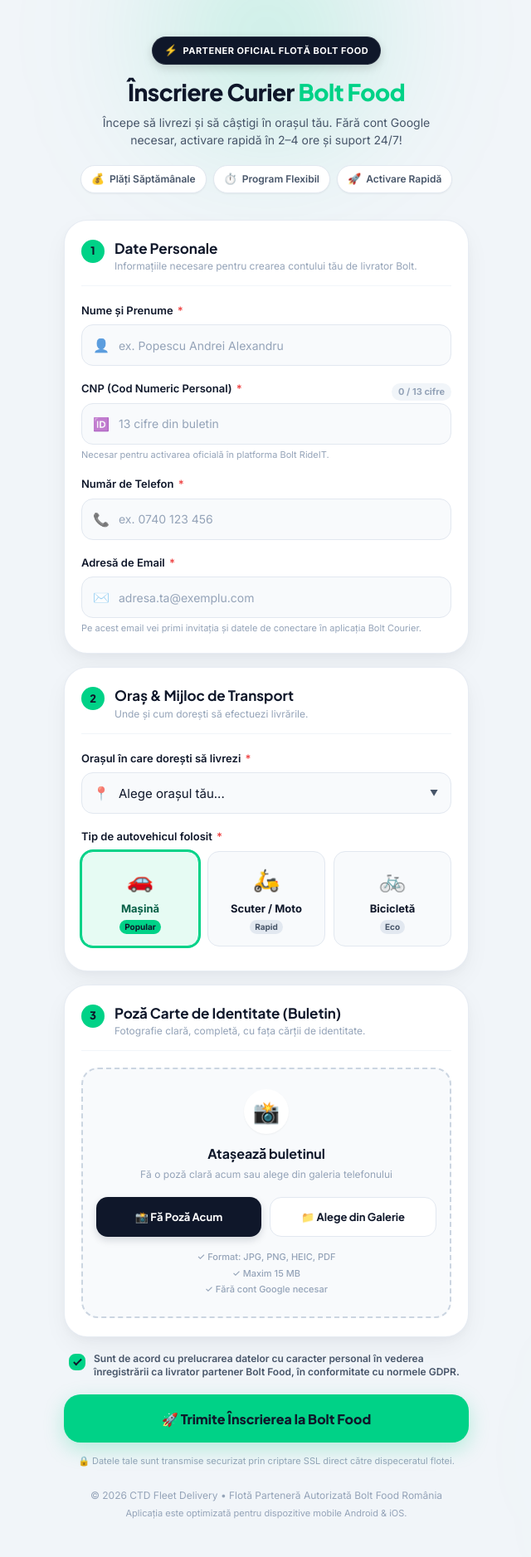
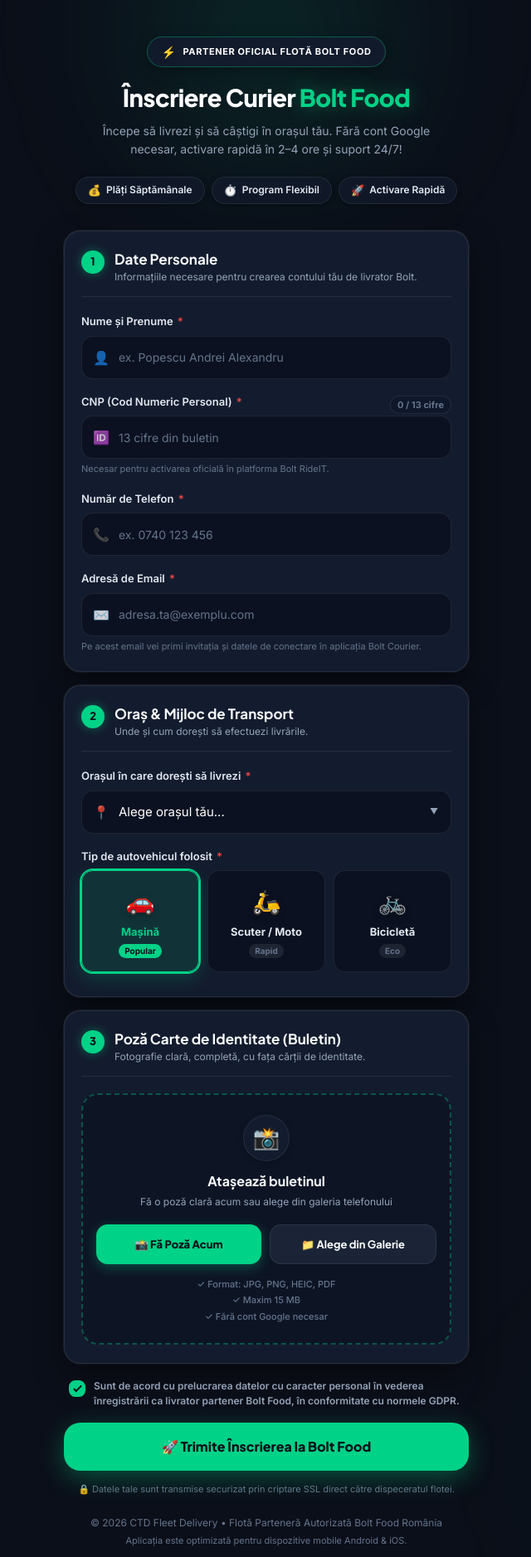
Before and after one commit to Zmocolini/inscriere-curieri-bolt, a website: page public/index.html in a window 1280 px wide. Shown: the top 1877 px of the page at 83% size, without its empty margins (319-959 px from the left). Drawn offline with Linux system fonts and the light colour scheme.

Commit message:
Update styles.css

```diff
--- a/public/styles.css
+++ b/public/styles.css
@@ -1,44 +1,54 @@
 /* ==========================================================================
    BOLT FOOD FLEET - INSCRIERE CURIERI
-   DESIGN SISTEM: Mobile-First, Curat, Modern, Stil Bolt Food
+   DESIGN SISTEM: Premium Obsidian Dark, 100% Mobile-First, Stil Bolt Food Oficial
    ========================================================================== */
 
 :root {
+  /* Culoare semnătură Bolt Food */
   --bolt-green: #00D287;
-  --bolt-green-hover: #00b875;
-  --bolt-green-light: #E6FBF3;
-  --bolt-green-glow: rgba(0, 210, 135, 0.25);
+  --bolt-green-hover: #00e695;
+  --bolt-green-light: rgba(0, 210, 135, 0.12);
+  --bolt-green-glow: rgba(0, 210, 135, 0.35);
 
-  --bg-primary: #0B1120;
-  --bg-surface: #FFFFFF;
-  --bg-card: #FFFFFF;
-  --bg-input: #F8FAFC;
-  --bg-input-focus: #FFFFFF;
+  /* Fundal Obsidian & Suprafețe */
+  --bg-primary: #0B0F19;
+  --bg-secondary: #0F172A;
+  --bg-card: #131C2E;
+  --bg-card-hover: #182338;
+  --bg-input: #0B1120;
+  --bg-input-focus: #0F172A;
 
-  --text-primary: #0F172A;
-  --text-secondary: #475569;
-  --text-muted: #94A3B8;
-  --text-inverted: #FFFFFF;
+  /* Tipografie & Culori Text */
+  --text-primary: #F8FAFC;
+  --text-secondary: #94A3B8;
+  --text-muted: #64748B;
+  --text-inverted: #0B0F19;
 
-  --border-light: #E2E8F0;
+  /* Borduri & Accente */
+  --border-subtle: rgba(255, 255, 255, 0.08);
+  --border-hover: rgba(255, 255, 255, 0.16);
   --border-focus: #00D287;
 
   --danger: #EF4444;
-  --danger-light: #FEE2E2;
+  --danger-light: rgba(239, 68, 68, 0.15);
+  --danger-border: rgba(239, 68, 68, 0.3);
 
+  /* Geometrie - Rotunjiri 20px Mobile-First */
   --radius-sm: 8px;
   --radius-md: 14px;
   --radius-lg: 20px;
-  --radius-xl: 28px;
+  --radius-xl: 24px;
   --radius-full: 9999px;
 
   --font-heading: 'Plus Jakarta Sans', -apple-system, BlinkMacSystemFont, sans-serif;
   --font-body: 'Inter', -apple-system, BlinkMacSystemFont, sans-serif;
 
-  --shadow-sm: 0 1px 2px 0 rgba(0, 0, 0, 0.05);
-  --shadow-md: 0 4px 6px -1px rgba(0, 0, 0, 0.07), 0 2px 4px -2px rgba(0, 0, 0, 0.05);
-  --shadow-lg: 0 10px 15px -3px rgba(0, 0, 0, 0.08), 0 4px 6px -4px rgba(0, 0, 0, 0.04);
-  --shadow-card: 0 12px 32px -4px rgba(15, 23, 42, 0.06), 0 4px 12px -2px rgba(15, 23, 42, 0.03);
+  /* Umbre adânci estompate pentru dark mode */
+  --shadow-sm: 0 2px 6px rgba(0, 0, 0, 0.3);
+  --shadow-md: 0 6px 16px rgba(0, 0, 0, 0.4);
+  --shadow-lg: 0 12px 28px rgba(0, 0, 0, 0.5);
+  --shadow-card: 0 16px 36px -4px rgba(0, 0, 0, 0.5), 0 0 0 1px var(--border-subtle);
+  --shadow-glow: 0 8px 30px var(--bolt-green-glow);
 }
 
 /* RESET & BAZĂ */
@@ -51,39 +61,40 @@
 
 body {
   font-family: var(--font-body);
-  background-color: #F1F5F9;
+  background-color: var(--bg-primary);
   color: var(--text-primary);
   line-height: 1.5;
   min-height: 100vh;
   position: relative;
   overflow-x: hidden;
   padding-bottom: 40px;
+  -webkit-font-smoothing: antialiased;
 }
 
-/* EFECTE AMBIENTALE DECORATIVE */
+/* EFECTE AMBIENTALE DECORATIVE (Ambient Glows) */
 .ambient-glow {
   position: absolute;
   border-radius: 50%;
-  filter: blur(90px);
+  filter: blur(100px);
   pointer-events: none;
   z-index: 0;
 }
 
 .top-glow {
-  top: -100px;
+  top: -120px;
   left: 50%;
   transform: translateX(-50%);
-  width: 360px;
-  height: 280px;
-  background: radial-gradient(circle, rgba(0, 210, 135, 0.35) 0%, rgba(11, 17, 32, 0) 70%);
+  width: 380px;
+  height: 320px;
+  background: radial-gradient(circle, rgba(0, 210, 135, 0.28) 0%, rgba(11, 15, 25, 0) 70%);
 }
 
 .bottom-glow {
   bottom: 0;
-  right: -50px;
-  width: 300px;
-  height: 300px;
-  background: radial-gradient(circle, rgba(0, 210, 135, 0.15) 0%, rgba(241, 245, 249, 0) 70%);
+  right: -60px;
+  width: 340px;
+  height: 340px;
+  background: radial-gradient(circle, rgba(0, 210, 135, 0.18) 0%, rgba(11, 15, 25, 0) 70%);
 }
 
 /* CONTAINER PRINCIPAL */
@@ -104,49 +115,51 @@ body {
 .brand-badge {
   display: inline-flex;
   align-items: center;
-  gap: 6px;
-  background-color: #0F172A;
+  gap: 8px;
+  background-color: rgba(19, 28, 46, 0.85);
+  backdrop-filter: blur(12px);
   color: #FFFFFF;
-  padding: 6px 14px;
+  padding: 7px 16px;
   border-radius: var(--radius-full);
   font-size: 11px;
-  font-weight: 700;
-  letter-spacing: 0.5px;
-  box-shadow: 0 4px 12px rgba(0, 0, 0, 0.15);
-  margin-bottom: 16px;
-  border: 1px solid rgba(255, 255, 255, 0.1);
+  font-weight: 800;
+  letter-spacing: 0.6px;
+  box-shadow: 0 4px 16px rgba(0, 0, 0, 0.35);
+  margin-bottom: 18px;
+  border: 1px solid rgba(0, 210, 135, 0.35);
 }
 
 .bolt-icon {
   color: var(--bolt-green);
-  font-size: 13px;
+  font-size: 14px;
 }
 
 .hero-title {
   font-family: var(--font-heading);
-  font-size: 28px;
+  font-size: 29px;
   font-weight: 800;
-  color: #0F172A;
+  color: #FFFFFF;
   letter-spacing: -0.5px;
-  line-height: 1.2;
-  margin-bottom: 10px;
+  line-height: 1.25;
+  margin-bottom: 12px;
 }
 
 .hero-title span {
   color: var(--bolt-green);
   position: relative;
   display: inline-block;
+  text-shadow: 0 0 24px rgba(0, 210, 135, 0.4);
 }
 
 .hero-subtitle {
   font-size: 14px;
   color: var(--text-secondary);
-  line-height: 1.5;
-  max-width: 420px;
-  margin: 0 auto 20px;
+  line-height: 1.55;
+  max-width: 430px;
+  margin: 0 auto 22px;
 }
 
-/* BENEFICII ROW */
+/* BENEFICII RAPIDE */
 .benefits-row {
   display: flex;
   justify-content: center;
@@ -158,33 +171,39 @@ body {
   display: inline-flex;
   align-items: center;
   gap: 6px;
-  background: #FFFFFF;
-  border: 1px solid var(--border-light);
-  padding: 6px 12px;
+  background: rgba(19, 28, 46, 0.7);
+  backdrop-filter: blur(8px);
+  border: 1px solid var(--border-subtle);
+  padding: 6px 14px;
   border-radius: var(--radius-full);
   font-size: 12px;
   font-weight: 600;
-  color: var(--text-secondary);
+  color: #E2E8F0;
   box-shadow: var(--shadow-sm);
+  transition: border-color 0.2s ease;
+}
+
+.benefit-chip:hover {
+  border-color: rgba(0, 210, 135, 0.3);
 }
 
 .chip-icon {
   font-size: 13px;
 }
 
-/* FORM WRAPPER & CARDS */
+/* FORM WRAPPER & CARDS (Tactil 20px) */
 .form-wrapper {
   margin-top: 4px;
 }
 
 .form-card {
   background: var(--bg-card);
-  border-radius: var(--radius-xl);
+  border-radius: var(--radius-lg);
   padding: 22px 20px;
   margin-bottom: 16px;
   box-shadow: var(--shadow-card);
-  border: 1px solid rgba(226, 232, 240, 0.8);
-  transition: transform 0.2s ease, box-shadow 0.2s ease;
+  border: 1px solid var(--border-subtle);
+  transition: transform 0.2s ease, border-color 0.2s ease;
 }
 
 .card-header {
@@ -193,7 +212,7 @@ body {
   gap: 12px;
   margin-bottom: 20px;
   padding-bottom: 14px;
-  border-bottom: 1px solid #F1F5F9;
+  border-bottom: 1px solid var(--border-subtle);
 }
 
 .step-num {
@@ -201,7 +220,7 @@ body {
   height: 28px;
   border-radius: var(--radius-full);
   background-color: var(--bolt-green);
-  color: #0F172A;
+  color: #0B0F19;
   display: flex;
   align-items: center;
   justify-content: center;
@@ -210,6 +229,7 @@ body {
   font-size: 13px;
   flex-shrink: 0;
   margin-top: 1px;
+  box-shadow: 0 0 12px rgba(0, 210, 135, 0.4);
 }
 
 .card-title {
@@ -222,7 +242,7 @@ body {
 
 .card-desc {
   font-size: 12px;
-  color: var(--text-muted);
+  color: var(--text-secondary);
   margin-top: 2px;
 }
 
@@ -239,7 +259,7 @@ label {
   display: block;
   font-size: 13px;
   font-weight: 600;
-  color: var(--text-primary);
+  color: #E2E8F0;
   margin-bottom: 7px;
 }
 
@@ -259,14 +279,16 @@ label {
   font-weight: 700;
   padding: 2px 8px;
   border-radius: var(--radius-full);
-  background-color: #F1F5F9;
+  background-color: var(--bg-secondary);
   color: var(--text-muted);
+  border: 1px solid var(--border-subtle);
   transition: all 0.2s ease;
 }
 
 .counter-badge.valid {
   background-color: var(--bolt-green-light);
-  color: #059669;
+  color: var(--bolt-green);
+  border-color: rgba(0, 210, 135, 0.4);
 }
 
 .input-wrapper {
@@ -280,7 +302,7 @@ label {
   left: 14px;
   font-size: 16px;
   pointer-events: none;
-  opacity: 0.7;
+  opacity: 0.8;
 }
 
 input[type="text"],
@@ -288,13 +310,13 @@ input[type="tel"],
 input[type="email"],
 select {
   width: 100%;
-  height: 50px;
+  height: 52px;
   padding: 0 14px 0 44px;
   font-family: var(--font-body);
   font-size: 15px;
-  color: var(--text-primary);
+  color: #FFFFFF;
   background-color: var(--bg-input);
-  border: 1.5px solid var(--border-light);
+  border: 1.5px solid var(--border-subtle);
   border-radius: var(--radius-md);
   outline: none;
   transition: all 0.2s ease;
@@ -302,8 +324,13 @@ select {
   appearance: none;
 }
 
+select option {
+  background-color: #0F172A;
+  color: #FFFFFF;
+}
+
 input::placeholder {
-  color: #94A3B8;
+  color: var(--text-muted);
   font-size: 14px;
 }
 
@@ -317,7 +344,7 @@ select:focus {
 .input-error input,
 .input-error select {
   border-color: var(--danger) !important;
-  background-color: #FFF5F5 !important;
+  background-color: rgba(239, 68, 68, 0.08) !important;
 }
 
 /* DROPDOWN SELECT STYLING */
@@ -349,7 +376,7 @@ select:focus {
   display: block;
 }
 
-/* VEHICLE GRID (Radio Cards) */
+/* VEHICLE GRID (Carduri Tactile cu Evidențiere Bolt Green) */
 .vehicle-grid {
   display: grid;
   grid-template-columns: repeat(3, 1fr);
@@ -359,12 +386,12 @@ select:focus {
 .vehicle-card {
   position: relative;
   background: var(--bg-input);
-  border: 1.5px solid var(--border-light);
+  border: 1.5px solid var(--border-subtle);
   border-radius: var(--radius-md);
-  padding: 14px 8px;
+  padding: 16px 8px;
   cursor: pointer;
   text-align: center;
-  transition: all 0.2s ease;
+  transition: all 0.25s ease;
   user-select: none;
 }
 
@@ -382,48 +409,51 @@ select:focus {
 }
 
 .v-emoji {
-  font-size: 26px;
+  font-size: 28px;
   margin-bottom: 2px;
+  filter: drop-shadow(0 2px 4px rgba(0,0,0,0.3));
 }
 
 .v-title {
   font-size: 13px;
   font-weight: 700;
-  color: var(--text-primary);
+  color: #E2E8F0;
+  transition: color 0.2s ease;
 }
 
 .v-badge {
   font-size: 10px;
   font-weight: 700;
-  padding: 1px 6px;
+  padding: 1px 7px;
   border-radius: var(--radius-full);
-  background-color: #E2E8F0;
-  color: var(--text-secondary);
+  background-color: rgba(255, 255, 255, 0.08);
+  color: var(--text-muted);
+  transition: all 0.2s ease;
 }
 
 .vehicle-card.active {
   border-color: var(--bolt-green);
   background-color: var(--bolt-green-light);
-  box-shadow: 0 0 0 2px var(--bolt-green);
+  box-shadow: 0 0 0 2px var(--bolt-green), 0 8px 20px rgba(0, 210, 135, 0.2);
 }
 
 .vehicle-card.active .v-title {
-  color: #065F46;
+  color: var(--bolt-green);
 }
 
 .vehicle-card.active .v-badge {
   background-color: var(--bolt-green);
-  color: #0F172A;
+  color: #0B0F19;
 }
 
 /* UPLOAD CONTAINER */
 .upload-dropzone {
-  border: 2px dashed #CBD5E1;
+  border: 2px dashed rgba(0, 210, 135, 0.35);
   border-radius: var(--radius-lg);
   padding: 24px 16px;
   text-align: center;
-  background-color: #F8FAFC;
-  transition: all 0.2s ease;
+  background-color: rgba(11, 17, 32, 0.6);
+  transition: all 0.25s ease;
 }
 
 .upload-dropzone.dragover {
@@ -432,10 +462,11 @@ select:focus {
 }
 
 .upload-icon-circle {
-  width: 54px;
-  height: 54px;
+  width: 56px;
+  height: 56px;
   border-radius: var(--radius-full);
-  background-color: #FFFFFF;
+  background-color: var(--bg-card);
+  border: 1px solid var(--border-subtle);
   display: flex;
   align-items: center;
   justify-content: center;
@@ -454,7 +485,7 @@ select:focus {
 
 .dropzone-desc {
   font-size: 12px;
-  color: var(--text-muted);
+  color: var(--text-secondary);
   margin-bottom: 18px;
 }
 
@@ -480,9 +511,10 @@ select:focus {
 }
 
 .btn-camera {
-  background-color: #0F172A;
-  color: #FFFFFF;
-  box-shadow: 0 4px 10px rgba(15, 23, 42, 0.15);
+  background-color: var(--bolt-green);
+  color: #0B0F19;
+  font-weight: 800;
+  box-shadow: 0 4px 14px rgba(0, 210, 135, 0.3);
 }
 
 .btn-camera:active {
@@ -490,9 +522,9 @@ select:focus {
 }
 
 .btn-gallery {
-  background-color: #FFFFFF;
-  color: var(--text-primary);
-  border: 1.5px solid var(--border-light);
+  background-color: rgba(30, 41, 59, 0.8);
+  color: #FFFFFF;
+  border: 1.5px solid var(--border-subtle);
 }
 
 .btn-gallery:active {
@@ -508,7 +540,7 @@ select:focus {
   flex-direction: column;
   gap: 3px;
   font-size: 11px;
-  color: #94A3B8;
+  color: var(--text-muted);
   font-weight: 500;
 }
 
@@ -521,24 +553,24 @@ select:focus {
   display: flex;
   align-items: center;
   gap: 12px;
-  background-color: #FFFFFF;
+  background-color: var(--bg-input);
   border: 1.5px solid var(--bolt-green);
-  border-radius: var(--radius-lg);
-  padding: 10px 14px;
-  box-shadow: 0 4px 14px rgba(0, 210, 135, 0.12);
+  border-radius: var(--radius-md);
+  padding: 12px 14px;
+  box-shadow: 0 6px 20px rgba(0, 210, 135, 0.2);
 }
 
 .preview-thumb {
   width: 52px;
   height: 52px;
-  border-radius: var(--radius-md);
+  border-radius: var(--radius-sm);
   overflow: hidden;
-  background-color: #F1F5F9;
+  background-color: var(--bg-card);
   flex-shrink: 0;
   display: flex;
   align-items: center;
   justify-content: center;
-  border: 1px solid var(--border-light);
+  border: 1px solid var(--border-subtle);
 }
 
 .preview-thumb img {
@@ -550,7 +582,7 @@ select:focus {
 .preview-pdf {
   font-size: 13px;
   font-weight: 700;
-  color: var(--text-secondary);
+  color: var(--text-primary);
 }
 
 .preview-details {
@@ -577,7 +609,7 @@ select:focus {
 .preview-status {
   font-size: 11px;
   font-weight: 600;
-  color: #059669;
+  color: var(--bolt-green);
   margin-top: 2px;
 }
 
@@ -585,9 +617,9 @@ select:focus {
   width: 32px;
   height: 32px;
   border-radius: var(--radius-full);
-  background-color: #FEE2E2;
+  background-color: var(--danger-light);
   color: var(--danger);
-  border: none;
+  border: 1px solid var(--danger-border);
   font-size: 13px;
   font-weight: 700;
   cursor: pointer;
@@ -624,8 +656,8 @@ select:focus {
   width: 20px;
   height: 20px;
   border-radius: var(--radius-sm);
-  border: 2px solid #CBD5E1;
-  background-color: #FFFFFF;
+  border: 2px solid rgba(255, 255, 255, 0.2);
+  background-color: var(--bg-input);
   flex-shrink: 0;
   margin-top: 2px;
   display: flex;
@@ -644,7 +676,7 @@ select:focus {
   display: none;
   width: 5px;
   height: 10px;
-  border: solid #0F172A;
+  border: solid #0B0F19;
   border-width: 0 2px 2px 0;
   transform: rotate(45deg);
   margin-top: -2px;
@@ -657,7 +689,7 @@ select:focus {
 .gdpr-text {
   font-size: 12px;
   color: var(--text-secondary);
-  line-height: 1.4;
+  line-height: 1.45;
 }
 
 /* PROGRESS BAR */
@@ -669,7 +701,7 @@ select:focus {
 .progress-bar-bg {
   width: 100%;
   height: 8px;
-  background-color: #E2E8F0;
+  background-color: rgba(255, 255, 255, 0.08);
   border-radius: var(--radius-full);
   overflow: hidden;
   margin-bottom: 8px;
@@ -680,6 +712,7 @@ select:focus {
   height: 100%;
   background: linear-gradient(90deg, #00D287 0%, #00F29D 100%);
   border-radius: var(--radius-full);
+  box-shadow: 0 0 12px rgba(0, 210, 135, 0.5);
   transition: width 0.3s ease;
 }
 
@@ -703,23 +736,23 @@ select:focus {
 
 .alert-error {
   background-color: var(--danger-light);
-  color: #991B1B;
-  border: 1px solid #FCA5A5;
+  color: #FCA5A5;
+  border: 1px solid var(--danger-border);
 }
 
-/* BUTON SUBMIT */
+/* BUTON SUBMIT (Vibrant Bolt Green & Glow) */
 .btn-submit {
   width: 100%;
   height: 58px;
   background-color: var(--bolt-green);
-  color: #0F172A;
+  color: #0B0F19;
   font-family: var(--font-heading);
   font-size: 16px;
   font-weight: 800;
   border: none;
   border-radius: var(--radius-lg);
   cursor: pointer;
-  box-shadow: 0 8px 24px var(--bolt-green-glow);
+  box-shadow: var(--shadow-glow);
   display: flex;
   align-items: center;
   justify-content: center;
@@ -731,6 +764,7 @@ select:focus {
 
 .btn-submit:hover {
   background-color: var(--bolt-green-hover);
+  box-shadow: 0 10px 36px rgba(0, 210, 135, 0.5);
 }
 
 .btn-submit:active {
@@ -746,8 +780,8 @@ select:focus {
 .btn-spinner {
   width: 22px;
   height: 22px;
-  border: 3px solid rgba(15, 23, 42, 0.2);
-  border-top-color: #0F172A;
+  border: 3px solid rgba(11, 15, 25, 0.3);
+  border-top-color: #0B0F19;
   border-radius: 50%;
   animation: spin 0.8s linear infinite;
 }
@@ -763,7 +797,7 @@ select:focus {
   margin-top: 14px;
 }
 
-/* ECRAN DE SUCCES */
+/* ECRAN DE SUCCES ANIMAT */
 .success-screen {
   animation: fadeIn 0.4s ease;
 }
@@ -774,19 +808,19 @@ select:focus {
 }
 
 .success-card {
-  background: #FFFFFF;
-  border-radius: var(--radius-xl);
-  padding: 32px 24px;
+  background: var(--bg-card);
+  border-radius: var(--radius-lg);
+  padding: 34px 24px;
   text-align: center;
   box-shadow: var(--shadow-card);
-  border: 1px solid var(--border-light);
+  border: 1px solid rgba(0, 210, 135, 0.35);
 }
 
 /* Checkmark animat SVG */
 .success-icon-animated {
   width: 76px;
   height: 76px;
-  margin: 0 auto 16px;
+  margin: 0 auto 18px;
 }
 
 .checkmark-svg {
@@ -824,34 +858,35 @@ select:focus {
 .success-badge {
   display: inline-block;
   background-color: var(--bolt-green-light);
-  color: #065F46;
+  color: var(--bolt-green);
   font-size: 11px;
   font-weight: 800;
-  letter-spacing: 0.5px;
-  padding: 4px 12px;
+  letter-spacing: 0.6px;
+  padding: 5px 14px;
   border-radius: var(--radius-full);
-  margin-bottom: 10px;
+  margin-bottom: 12px;
+  border: 1px solid rgba(0, 210, 135, 0.3);
 }
 
 .success-title {
   font-family: var(--font-heading);
-  font-size: 24px;
+  font-size: 26px;
   font-weight: 800;
-  color: var(--text-primary);
+  color: #FFFFFF;
   margin-bottom: 12px;
 }
 
 .success-desc {
   font-size: 14px;
   color: var(--text-secondary);
-  line-height: 1.5;
+  line-height: 1.55;
   margin-bottom: 24px;
 }
 
 .success-summary {
-  background-color: #F8FAFC;
-  border: 1px solid var(--border-light);
-  border-radius: var(--radius-lg);
+  background-color: var(--bg-input);
+  border: 1px solid var(--border-subtle);
+  border-radius: var(--radius-md);
   padding: 16px;
   margin-bottom: 24px;
   text-align: left;
@@ -862,7 +897,7 @@ select:focus {
   justify-content: space-between;
   align-items: center;
   padding: 8px 0;
-  border-bottom: 1px solid #EEF2F6;
+  border-bottom: 1px solid var(--border-subtle);
   font-size: 13px;
 }
 
@@ -876,11 +911,11 @@ select:focus {
 
 .sum-val {
   font-weight: 700;
-  color: var(--text-primary);
+  color: #FFFFFF;
 }
 
 .status-green {
-  color: #059669 !important;
+  color: var(--bolt-green) !important;
 }
 
 .success-actions {
@@ -897,11 +932,11 @@ select:focus {
   font-family: var(--font-heading);
   font-weight: 800;
   font-size: 15px;
-  border-radius: var(--radius-lg);
+  border-radius: var(--radius-md);
   display: flex;
   align-items: center;
   justify-content: center;
-  box-shadow: 0 6px 18px rgba(37, 211, 102, 0.25);
+  box-shadow: 0 6px 20px rgba(37, 211, 102, 0.3);
   transition: transform 0.2s ease;
 }
 
@@ -917,10 +952,11 @@ select:focus {
   font-weight: 600;
   cursor: pointer;
   padding: 8px;
+  transition: color 0.2s ease;
 }
 
 .btn-restart:hover {
-  color: var(--text-primary);
+  color: #FFFFFF;
 }
 
 /* FOOTER */
```
